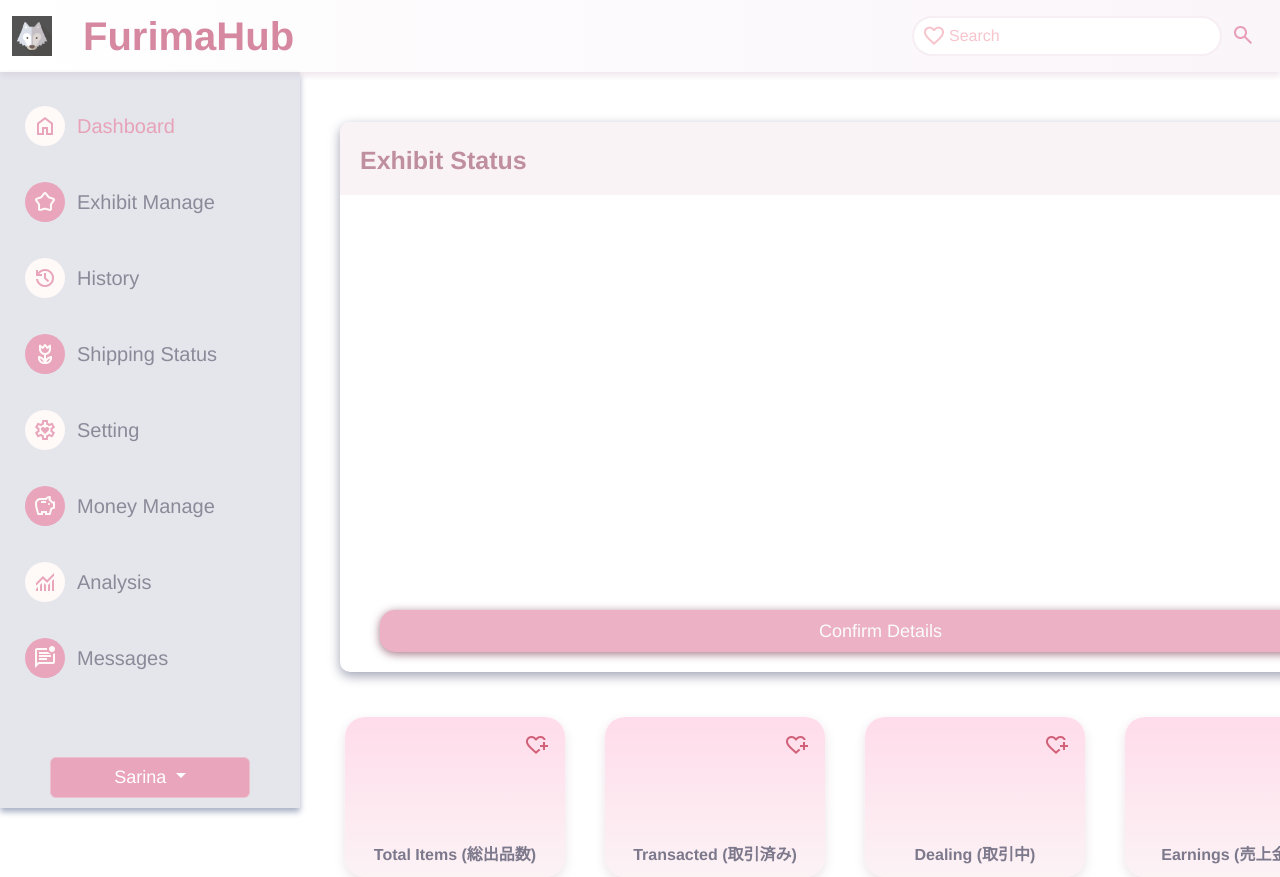
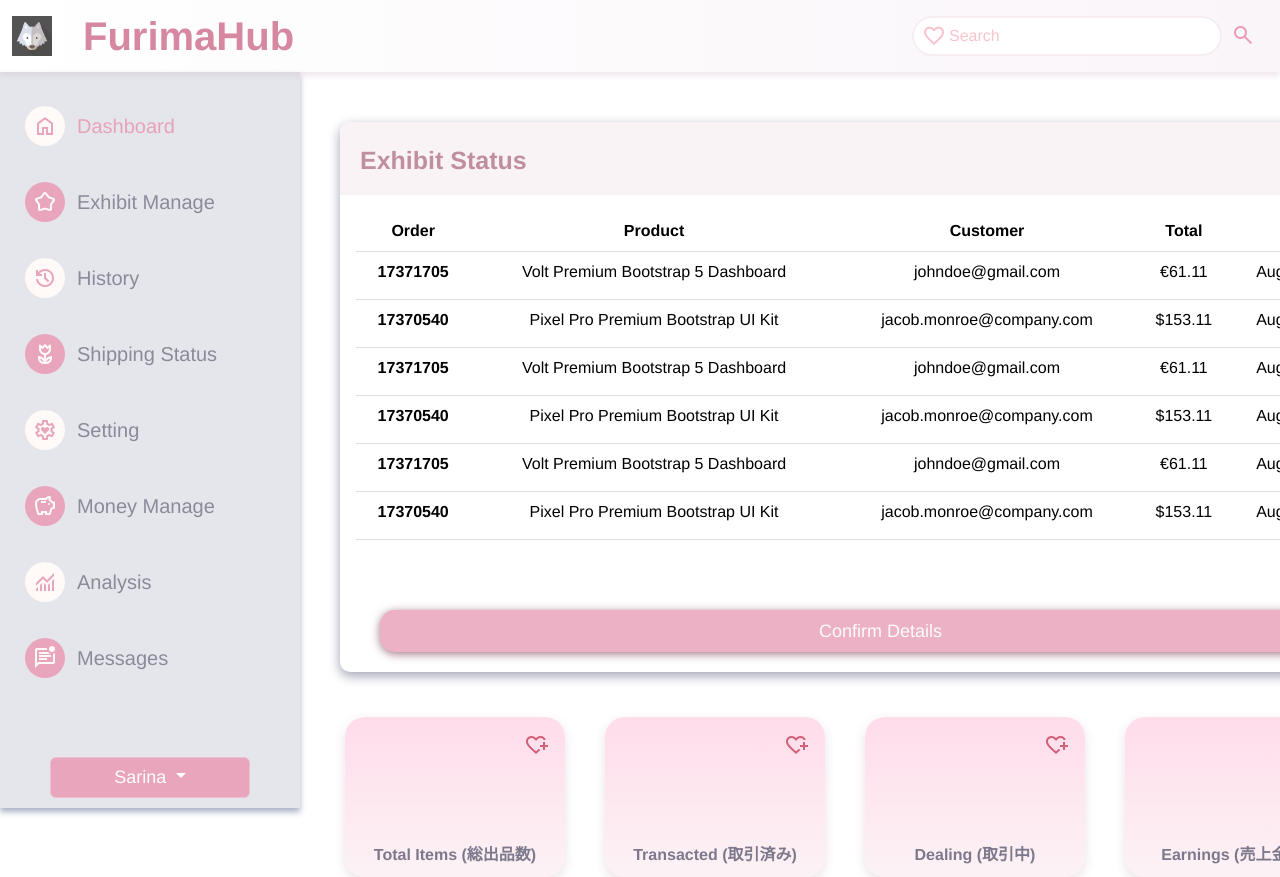
Before and after one commit to SAZO54/furimaHub-fronted, a Vue app: page /dashboard in a window 1280 px wide. Shown: the top 877 px of the page. Built offline with nearby package versions, Linux system fonts and the light colour scheme.

Commit message:
Prepare dummy data for Exhibit Status.

```diff
--- a/src/components/Base/ExhibitStatus.vue
+++ b/src/components/Base/ExhibitStatus.vue
@@ -15,6 +15,72 @@ function exhibitDetailTransition() {
 <template>
   <div class="card component-card">
     <div class="card-text">Exhibit Status</div>
+    <div class="card-body">
+      <div class="table-responsive">
+        <table class="table">
+          <thead>
+              <tr>
+                <th scope="col">Order</th>
+                <th scope="col">Product</th>
+                <th scope="col">Customer</th>
+                <th scope="col">Total</th>
+                <th scope="col">Date</th>
+                <th scope="col"></th>
+              </tr>
+          </thead>
+          <tbody>
+            <tr>
+              <th scope="row">17371705</th>
+              <td>Volt Premium Bootstrap 5 Dashboard</td>
+              <td>johndoe@gmail.com</td>
+              <td>€61.11</td>
+              <td>Aug 31 2020</td>
+              <td><span class="material-symbols-outlined btn-detail">arrow_circle_right</span></td>
+            </tr>
+            <tr>
+              <th scope="row">17370540</th>
+              <td>Pixel Pro Premium Bootstrap UI Kit</td>
+              <td>jacob.monroe@company.com</td>
+              <td>$153.11</td>
+              <td>Aug 28 2020</td>
+              <td><span class="material-symbols-outlined btn-detail">arrow_circle_right</span></td>
+            </tr>
+            <tr>
+              <th scope="row">17371705</th>
+              <td>Volt Premium Bootstrap 5 Dashboard</td>
+              <td>johndoe@gmail.com</td>
+              <td>€61.11</td>
+              <td>Aug 31 2020</td>
+              <td><span class="material-symbols-outlined btn-detail">arrow_circle_right</span></td>
+            </tr>
+            <tr>
+              <th scope="row">17370540</th>
+              <td>Pixel Pro Premium Bootstrap UI Kit</td>
+              <td>jacob.monroe@company.com</td>
+              <td>$153.11</td>
+              <td>Aug 28 2020</td>
+              <td><span class="material-symbols-outlined btn-detail">arrow_circle_right</span></td>
+            </tr>
+            <tr>
+              <th scope="row">17371705</th>
+              <td>Volt Premium Bootstrap 5 Dashboard</td>
+              <td>johndoe@gmail.com</td>
+              <td>€61.11</td>
+              <td>Aug 31 2020</td>
+              <td><span class="material-symbols-outlined btn-detail">arrow_circle_right</span></td>
+            </tr>
+            <tr>
+              <th scope="row">17370540</th>
+              <td>Pixel Pro Premium Bootstrap UI Kit</td>
+              <td>jacob.monroe@company.com</td>
+              <td>$153.11</td>
+              <td>Aug 28 2020</td>
+              <td><span class="material-symbols-outlined btn-detail">arrow_circle_right</span></td>
+            </tr>
+          </tbody>
+        </table>
+      </div>
+    </div>
     <div class="card-body">
       <button type="button" class="btn btn-pink" @click="exhibitDetailTransition">Confirm Details</button>
     </div>
@@ -70,7 +136,13 @@ function exhibitDetailTransition() {
 .btn-pink:hover, .btn-pink:active, .btn-pink:focus {
   background-color: #EDA3B8;
   border: #EDA3B8;
-  color: #FAFCFD;
 }
 
+.btn-detail {
+  color: #f78aa9;
+}
+
+.btn-detail:hover, .btn-detail:active, .btn-detail:focus {
+  color: #f777a0;
+}
 </style>
```
